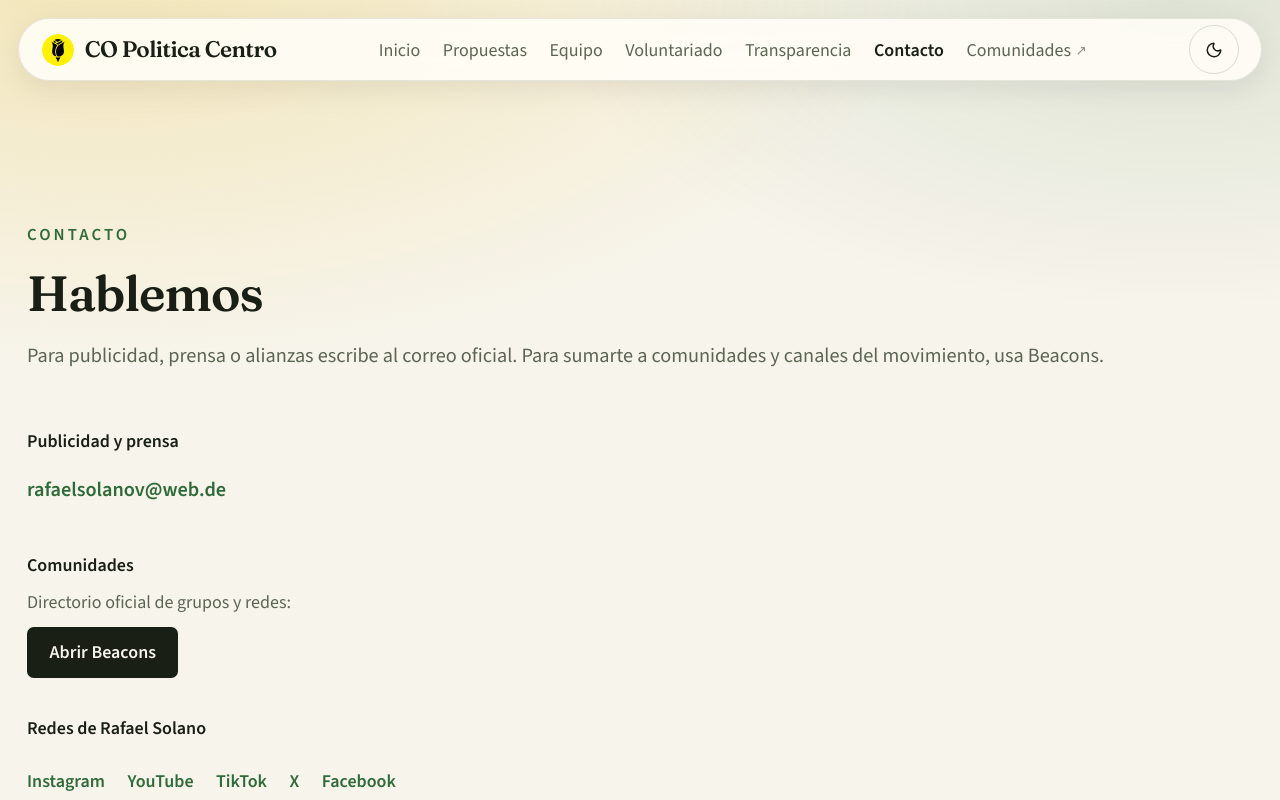
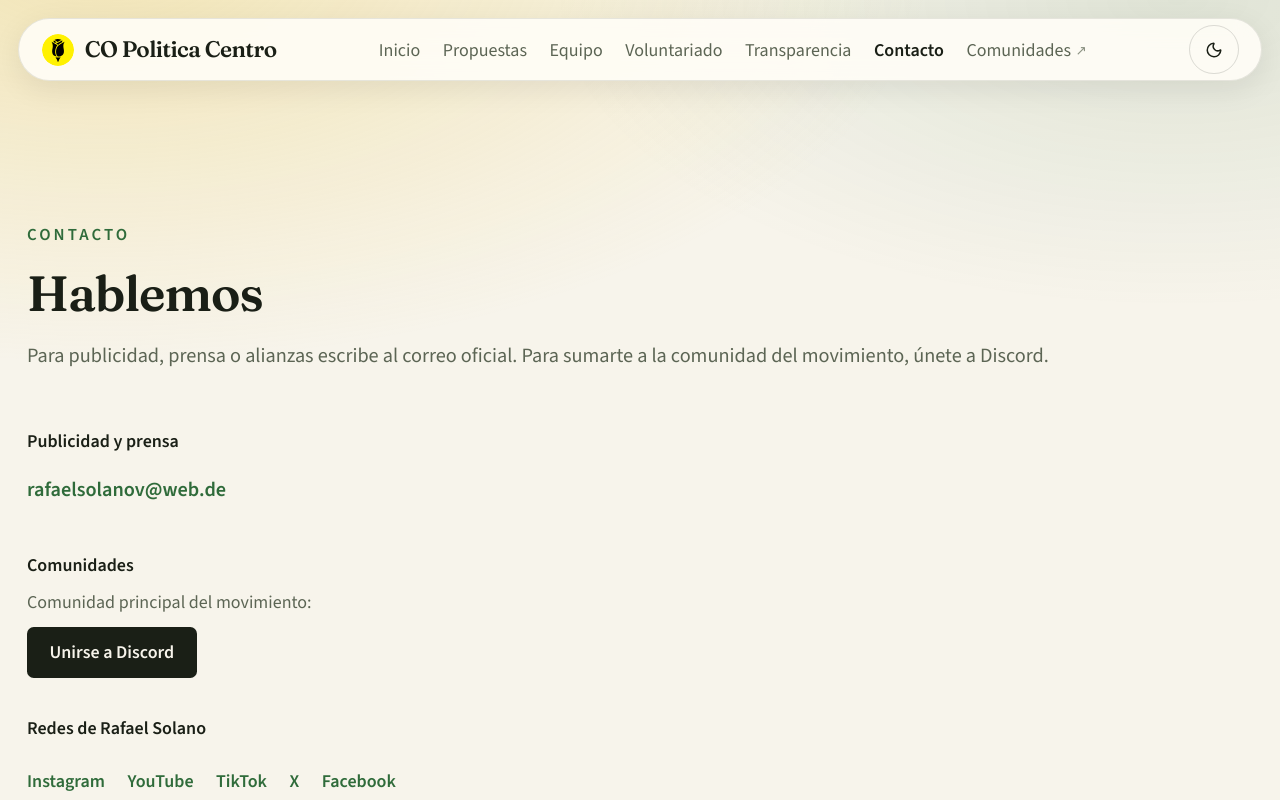
Before and after one commit to CO-Politica-Centro/web-portal, a Next.js app: page /contacto in a window 1280 px wide. Shown: the top 800 px of the page. Built offline with nearby package versions, Linux system fonts and the light colour scheme; no server answers.

Commit message:
feat(propuestas): add PageIntro and pillar Reveal staggers
feat(equipo): add portrait entrance, PageIntro, and section Reveals

feat(contacto): add PageIntro and staggered contact blocks

```diff
--- a/src/app/contacto/page.tsx
+++ b/src/app/contacto/page.tsx
@@ -1,11 +1,13 @@
 import type { Metadata } from "next";
 import Link from "next/link";
 import { ExternalLink } from "@/components/layout/external-link";
+import { PageIntro } from "@/components/motion/page-intro";
+import { Reveal } from "@/components/motion/reveal";
 import { site } from "@/content/site";
 
 const title = "Contacto";
 const description =
-  "Contacto de prensa y participación de CO Politica Centro: email, Beacons y redes.";
+  "Contacto de prensa y participación de CO Politica Centro: email, Discord y redes.";
 
 export const metadata: Metadata = {
   title,
@@ -18,14 +20,21 @@ export default function ContactoPage() {
   return (
     <div className="section-space">
       <div className="container-page max-w-3xl">
-        <p className="eyebrow">Contacto</p>
-        <h1 className="section-title mt-4">Hablemos</h1>
-        <p className="text-muted mt-4 text-lg leading-relaxed">
+        <PageIntro>
+          <p data-intro className="eyebrow">
+            Contacto
+          </p>
+          <h1 data-intro className="section-title mt-4">
+            Hablemos
+          </h1>
+          <p data-intro className="text-muted mt-4 text-lg leading-relaxed">
             Para publicidad, prensa o alianzas escribe al correo oficial. Para
-          sumarte a comunidades y canales del movimiento, usa Beacons.
+            sumarte a la comunidad del movimiento, únete a Discord.
           </p>
+        </PageIntro>
 
-        <dl className="mt-12 space-y-8">
+        <Reveal className="mt-12" stagger="dl > div">
+          <dl className="space-y-8">
             <div>
               <dt className="font-semibold">Publicidad y prensa</dt>
               <dd className="mt-2">
@@ -40,11 +49,11 @@ export default function ContactoPage() {
             <div>
               <dt className="font-semibold">Comunidades</dt>
               <dd className="text-muted mt-2 leading-relaxed">
-              Directorio oficial de grupos y redes:
+                Comunidad principal del movimiento:
               </dd>
               <dd className="mt-2">
-              <ExternalLink className="btn-primary" href={site.urls.beacons}>
-                Abrir Beacons
+                <ExternalLink className="btn-primary" href={site.urls.discord}>
+                  Unirse a Discord
                 </ExternalLink>
               </dd>
             </div>
@@ -66,17 +75,19 @@ export default function ContactoPage() {
               </dd>
             </div>
           </dl>
+        </Reveal>
 
-        <p className="text-muted mt-12 text-sm leading-relaxed" role="note">
+        <Reveal variant="fade" className="mt-12">
+          <p className="text-muted text-sm leading-relaxed" role="note">
             {site.disclaimer}
           </p>
-
           <Link
             href="/"
             className="text-foreground mt-8 inline-flex min-h-11 items-center font-semibold underline-offset-4 hover:underline"
           >
             Volver al inicio
           </Link>
+        </Reveal>
       </div>
     </div>
   );
--- a/src/app/equipo/page.tsx
+++ b/src/app/equipo/page.tsx
@@ -1,7 +1,9 @@
 import type { Metadata } from "next";
 import Link from "next/link";
+import { LeadershipDualPortrait } from "@/components/home/leadership-dual-portrait";
+import { PageIntro } from "@/components/motion/page-intro";
+import { Reveal } from "@/components/motion/reveal";
 import { site } from "@/content/site";
-import { LeadershipDualPortrait } from "@/components/home/leadership-dual-portrait";
 
 const title = "Equipo";
 const description =
@@ -21,21 +23,37 @@ export default function EquipoPage() {
     <div className="section-space">
       <div className="container-page grid gap-12 lg:grid-cols-[0.85fr_1.15fr] lg:items-start">
         <div className="space-y-6">
-          <LeadershipDualPortrait size="hero" className="lg:mx-0" />
-          <div>
-            <p className="eyebrow">Equipo</p>
-            <h1 className="section-title mt-4">{leadership.name}</h1>
-            <p className="text-brand-green mt-3 text-lg font-semibold">
+          <LeadershipDualPortrait
+            animateEntrance
+            size="hero"
+            className="lg:mx-0"
+          />
+          <PageIntro>
+            <p data-intro className="eyebrow">
+              Equipo
+            </p>
+            <h1 data-intro className="section-title mt-4">
+              {leadership.name}
+            </h1>
+            <p
+              data-intro
+              className="text-brand-green mt-3 text-lg font-semibold"
+            >
               {leadership.role}
             </p>
-            <p className="text-muted mt-1">{leadership.location}</p>
-          </div>
+            <p data-intro className="text-muted mt-1">
+              {leadership.location}
+            </p>
+          </PageIntro>
         </div>
 
         <div className="space-y-6">
+          <Reveal variant="up">
             <p className="text-muted max-w-prose text-lg leading-relaxed">
               {leadership.bio}
             </p>
+          </Reveal>
+          <Reveal variant="up" delay={0.05}>
             <aside
               className="border-accent/40 bg-surface max-w-prose rounded-md border-l-4 px-4 py-3 text-sm leading-relaxed"
               role="note"
@@ -47,6 +65,8 @@ export default function EquipoPage() {
                 comunidades son el punto de contacto.
               </p>
             </aside>
+          </Reveal>
+          <Reveal variant="fade" stagger="li">
             <ul className="flex flex-wrap gap-x-5 gap-y-2">
               {leadership.links.map((link) => (
                 <li key={link.href}>
@@ -61,19 +81,22 @@ export default function EquipoPage() {
                 </li>
               ))}
             </ul>
+          </Reveal>
+          <Reveal variant="fade" delay={0.05}>
             <div className="flex flex-col gap-3 pt-4 sm:flex-row">
               <Link href="/contacto" className="btn-primary">
                 Contacto
               </Link>
               <a
-              href={site.urls.beacons}
+                href={site.urls.discord}
                 target="_blank"
                 rel="noopener noreferrer"
                 className="btn-secondary"
               >
-              Comunidades
+                Unirse a Discord
               </a>
             </div>
+          </Reveal>
         </div>
       </div>
     </div>
--- a/src/app/propuestas/page.tsx
+++ b/src/app/propuestas/page.tsx
@@ -1,5 +1,7 @@
 import type { Metadata } from "next";
 import Link from "next/link";
+import { PageIntro } from "@/components/motion/page-intro";
+import { Reveal } from "@/components/motion/reveal";
 import { site } from "@/content/site";
 
 const title = "Propuestas";
@@ -20,15 +22,25 @@ export default function PropuestasPage() {
   return (
     <div className="section-space">
       <div className="container-page">
-        <p className="eyebrow">Programa</p>
-        <h1 className="section-title mt-4 max-w-3xl">Propuestas</h1>
-        <p className="text-muted mt-4 max-w-2xl text-lg leading-relaxed">
+        <PageIntro>
+          <p data-intro className="eyebrow">
+            Programa
+          </p>
+          <h1 data-intro className="section-title mt-4 max-w-3xl">
+            Propuestas
+          </h1>
+          <p
+            data-intro
+            className="text-muted mt-4 max-w-2xl text-lg leading-relaxed"
+          >
             Cuatro ejes para orientar el debate público. Este es un marco
             provisional del movimiento en consolidación: ideas para discutir,
             mejorar y convertir en programa.
           </p>
+        </PageIntro>
 
-        <nav aria-label="Índice de pilares" className="mt-10">
+        <Reveal variant="fade" className="mt-10">
+          <nav aria-label="Índice de pilares">
             <ul className="flex flex-wrap gap-3">
               {site.pillars.map((pillar) => (
                 <li key={pillar.slug}>
@@ -39,11 +51,12 @@ export default function PropuestasPage() {
               ))}
             </ul>
           </nav>
+        </Reveal>
 
         <div className="mt-16 space-y-16">
           {site.pillars.map((pillar, index) => (
+            <Reveal key={pillar.slug} variant="up" stagger="li">
               <article
-              key={pillar.slug}
                 id={pillar.slug}
                 className="border-foreground/10 scroll-mt-28 border-t pt-10"
               >
@@ -70,10 +83,12 @@ export default function PropuestasPage() {
                   ))}
                 </ul>
               </article>
+            </Reveal>
           ))}
         </div>
 
-        <div className="mt-16 flex flex-col gap-3 sm:flex-row">
+        <Reveal variant="fade" className="mt-16">
+          <div className="flex flex-col gap-3 sm:flex-row">
             <Link href="/contacto" className="btn-primary">
               Hablar con el movimiento
             </Link>
@@ -81,6 +96,7 @@ export default function PropuestasPage() {
               Volver al inicio
             </Link>
           </div>
+        </Reveal>
       </div>
     </div>
   );
```
Lines whose indentation alone changed are shown as unchanged.
